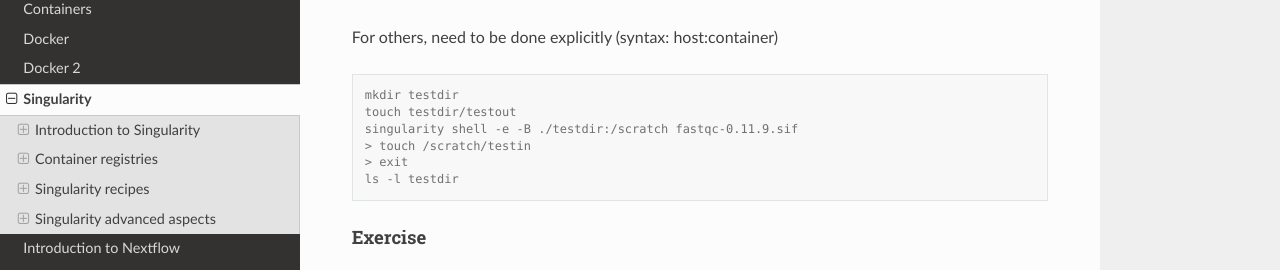
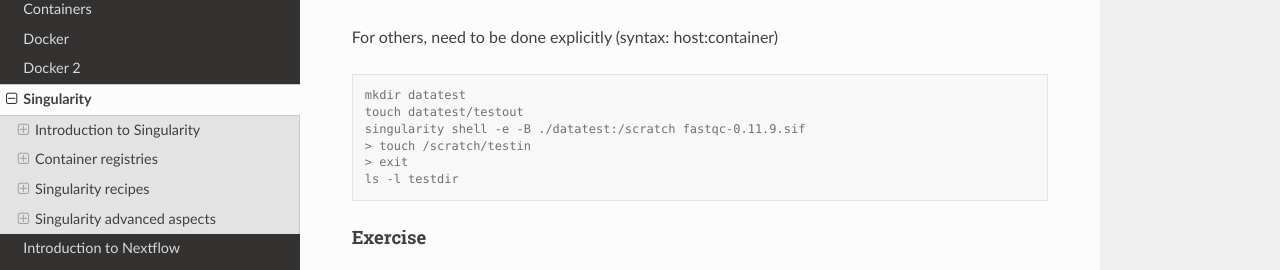
Before and after one commit to biocorecrg/CoursesCRG_Containers_Nextflow_May_2022, a Sphinx documentation site: the page built from docs/singularity.rst, in a window 1280 px wide and 900 px high, scrolled down 5245 px. Shown: the part 172-442 px from the top of the window. Built offline with Sphinx 7.4.7 and the Read the Docs theme 2.0.0, drawn with Linux system fonts in a browser that asks for light colours.

Commit message:
coherent with docker

```diff
--- a/docs/singularity.rst
+++ b/docs/singularity.rst
@@ -263,9 +263,9 @@
 
 .. code-block:: console
 
-    mkdir testdir
-    touch testdir/testout
-    singularity shell -e -B ./testdir:/scratch fastqc-0.11.9.sif
+    mkdir datatest
+    touch datatest/testout
+    singularity shell -e -B ./datatest:/scratch fastqc-0.11.9.sif
     > touch /scratch/testin
     > exit
     ls -l testdir
@@ -285,26 +285,26 @@
 .. code-block:: console
 
 	# Let's create a dummy directory
-	mkdir $HOME/scratch
+	mkdir datatest
 
-	# Let's copy contents of testdata in scratch
+	# Let's copy contents of testdata in that directory
 
-	singularity exec fastqc.sif fastqc scratch/*fastq.gz
+	singularity exec fastqc.sif fastqc datatest/*fastq.gz
 
 	# Check you have some HTMLs there. Remove them
-	rm scratch/*html
+	rm datatest/*html
 
 	# Let's use shell
 	singularity shell fastqc.sif
-	> cd scratch
+	> cd datatest
 	> fastqc *fastq.gz
 	> exit
 
 	# Check you have some HTMLs there. Remove them
-	singularity exec -B ./scratch:/fastqcdir fastqc.sif fastqc /fastqcdir/*fastq.gz
+	singularity exec -B ./datatest:/scratch fastqc.sif fastqc /scratch/*fastq.gz
 
 	# What happens here!
-	singularity exec -B ./scratch:/fastqcdir fastqc.sif bash -c 'fastqc /fastqcdir/*fastq.gz'
+	singularity exec -B ./datatest:/scratch fastqc.sif bash -c 'fastqc /scratch/*fastq.gz'
 
 .. raw:: html
 
```
